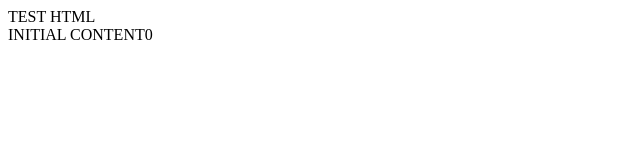
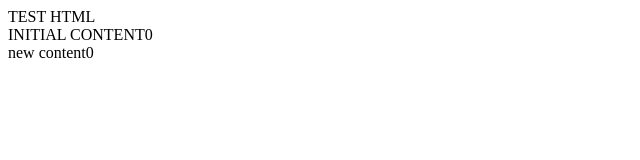
Before and after one commit to seighfred/gitWebServer, a plain HTML site: page index.html in a window 1280 px wide. Shown: the whole page, without its empty margins (0-640 px from the left). Drawn offline with Linux system fonts and the light colour scheme.

Commit message:
new content0 added

```diff
--- a/index.html
+++ b/index.html
@@ -2,5 +2,8 @@
     <header>TEST HTML</header>
     <body>
         INITIAL CONTENT0
+        <div>
+            new content0
+        </div>
     </body>
 </html>
```
